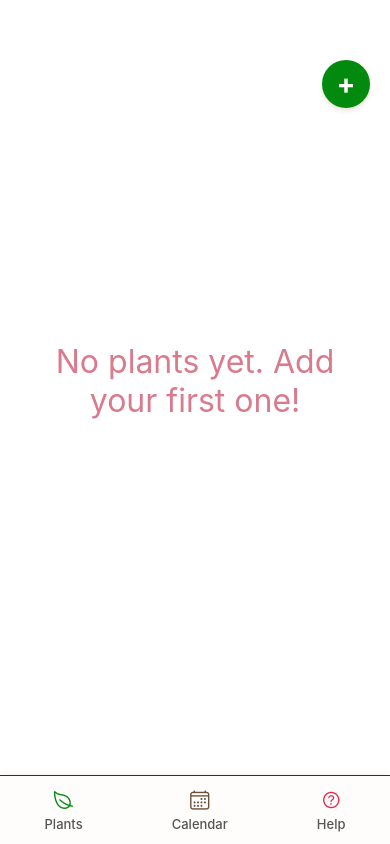
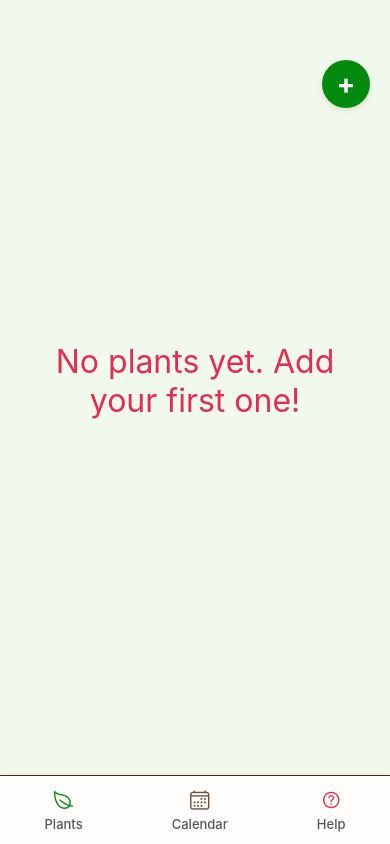
Before and after one commit to Hootanica/Hootanica, a React Native app: screen /Home in a window 390 px wide. Built offline with nearby package versions, Linux system fonts and the light colour scheme.

Commit message:
Saving changes

```diff
--- a/src/screens/HomeScreen.js
+++ b/src/screens/HomeScreen.js
@@ -59,7 +59,7 @@ export default function HomeScreen({ navigation }) {
 
 const styles = StyleSheet.create({
   container: {
-    backgroundColor: 'white', //'#f1f9ec',
+    backgroundColor: '#f1f9ec',
     flex: 1,
   },
   scrollSection: {
@@ -103,7 +103,7 @@ const styles = StyleSheet.create({
   },
   emptyText: {
     fontSize: 32,
-    color: '#d97a8d',
+    color: '#e52b50', //'#d97a8d',
     textAlign: 'center',
   },
 });
```
